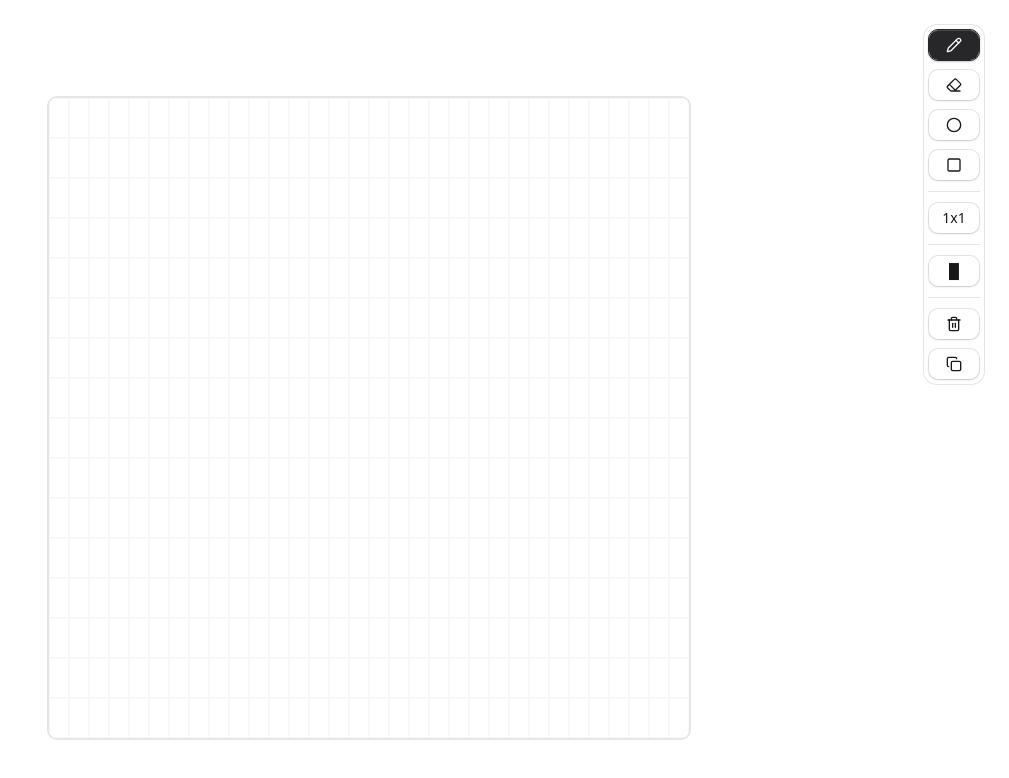
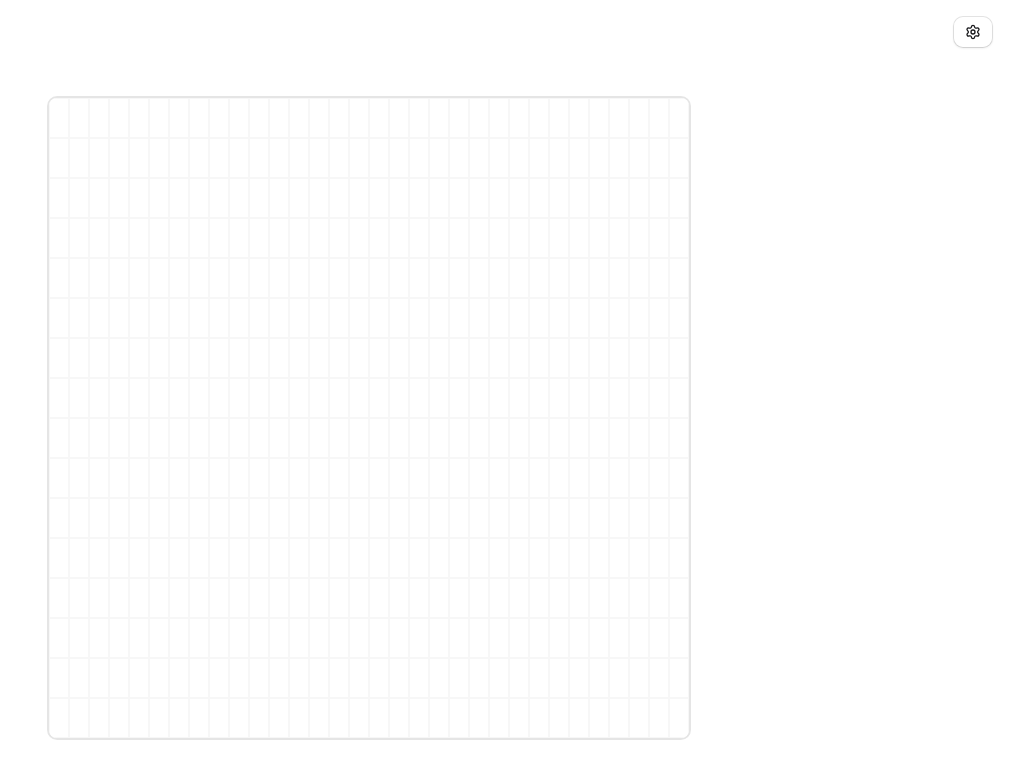
Before and after one commit to eyenalxai/ascii, a Next.js app: page / in a window 1280 px wide. Shown: the top 778 px of the page, without its empty margins (271-1280 px from the left). Built offline with nearby package versions, Linux system fonts and the light colour scheme.

Commit message:
refactor: replace toolbar with popover for enhanced interaction and layout consistency

```diff
--- a/src/components/ascii-drawer/toolbar.tsx
+++ b/src/components/ascii-drawer/toolbar.tsx
@@ -1,13 +1,17 @@
-import { Circle, Copy, Eraser, Pencil, Square, Trash2 } from "lucide-react"
+import {
+	Circle,
+	Copy,
+	Eraser,
+	Pencil,
+	Settings,
+	Square,
+	Trash2
+} from "lucide-react"
 import { BrushSizeSelector } from "@/components/ascii-drawer/brush-size-selector"
 import { CharacterSelector } from "@/components/ascii-drawer/character-selector"
 import { Button } from "@/components/ui/button"
-import {
-	Toolbar,
-	ToolbarButton,
-	ToolbarGroup,
-	ToolbarSeparator
-} from "@/components/ui/toolbar"
+import { Popover, PopoverPopup, PopoverTrigger } from "@/components/ui/popover"
+import { Separator } from "@/components/ui/separator"
 import type { AsciiChar } from "@/lib/ascii-characters"
 import type { DrawMode } from "@/lib/grid-utils"
 
@@ -33,86 +37,69 @@ export function AsciiToolbar({
 	onBrushSizeChange
 }: ToolbarProps) {
 	return (
-		<div className="fixed top-4 right-4 z-50 p-2 max-w-md w-fit rounded-xl">
-			<Toolbar>
-				<ToolbarGroup className="gap-2">
-					<ToolbarButton
+		<Popover>
+			<PopoverTrigger
 				render={
+					<Button variant="outline" className="fixed top-4 right-4 z-50" />
+				}
+			>
+				<Settings />
+			</PopoverTrigger>
+			<PopoverPopup className="flex flex-col">
+				<div className="flex flex-col items-center gap-2 pb-2">
 					<Button
 						variant={drawMode === "draw" ? "default" : "outline"}
 						onClick={() => onDrawModeChange("draw")}
 						className="w-13"
-							/>
-						}
 					>
 						<Pencil />
-					</ToolbarButton>
-					<ToolbarButton
-						render={
+					</Button>
 					<Button
 						variant={drawMode === "erase" ? "default" : "outline"}
 						onClick={() => onDrawModeChange("erase")}
 						className="w-13"
-							/>
-						}
 					>
 						<Eraser />
-					</ToolbarButton>
-					<ToolbarButton
-						render={
+					</Button>
 					<Button
 						variant={drawMode === "ellipse" ? "default" : "outline"}
 						onClick={() => onDrawModeChange("ellipse")}
 						className="w-13"
-							/>
-						}
 					>
 						<Circle />
-					</ToolbarButton>
-					<ToolbarButton
-						render={
+					</Button>
 					<Button
 						variant={drawMode === "square" ? "default" : "outline"}
 						onClick={() => onDrawModeChange("square")}
 						className="w-13"
-							/>
-						}
 					>
 						<Square />
-					</ToolbarButton>
-				</ToolbarGroup>
-				<ToolbarSeparator />
-				<ToolbarGroup className="gap-2">
+					</Button>
+				</div>
+				<Separator />
+				<div className="flex flex-col items-center gap-2 py-2">
 					<BrushSizeSelector
 						brushSize={brushSize}
 						onBrushSizeChange={onBrushSizeChange}
 					/>
-				</ToolbarGroup>
-				<ToolbarSeparator />
-				<ToolbarGroup className="gap-2">
+				</div>
+				<Separator />
+				<div className="flex flex-col items-center gap-2 py-2">
 					<CharacterSelector
 						selectedChar={selectedChar}
 						onCharChange={onCharChange}
 					/>
-				</ToolbarGroup>
-				<ToolbarSeparator />
-				<ToolbarGroup className="gap-2">
-					<ToolbarButton
-						render={
-							<Button variant="outline" onClick={onClear} className="w-13" />
-						}
-					>
+				</div>
+				<Separator />
+				<div className="flex flex-col items-center gap-2 pt-2">
+					<Button variant="outline" onClick={onClear} className="w-13">
 						<Trash2 />
-					</ToolbarButton>
-					<ToolbarButton
-						render={
-							<Button variant="outline" onClick={onExport} className="w-13" />
-						}
-					>
+					</Button>
+					<Button variant="outline" onClick={onExport} className="w-13">
 						<Copy />
-					</ToolbarButton>
-				</ToolbarGroup>
-			</Toolbar>
+					</Button>
 				</div>
+			</PopoverPopup>
+		</Popover>
 	)
 }
```
Lines whose indentation alone changed are shown as unchanged.
